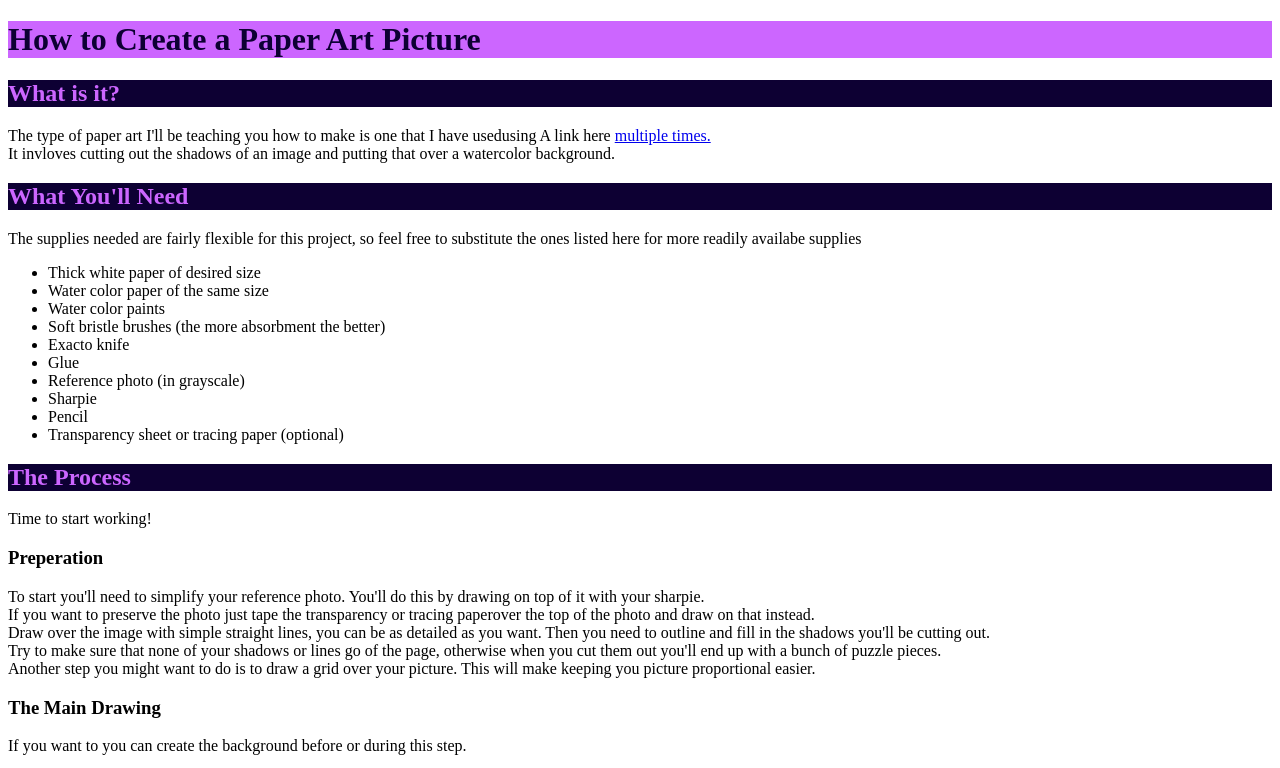
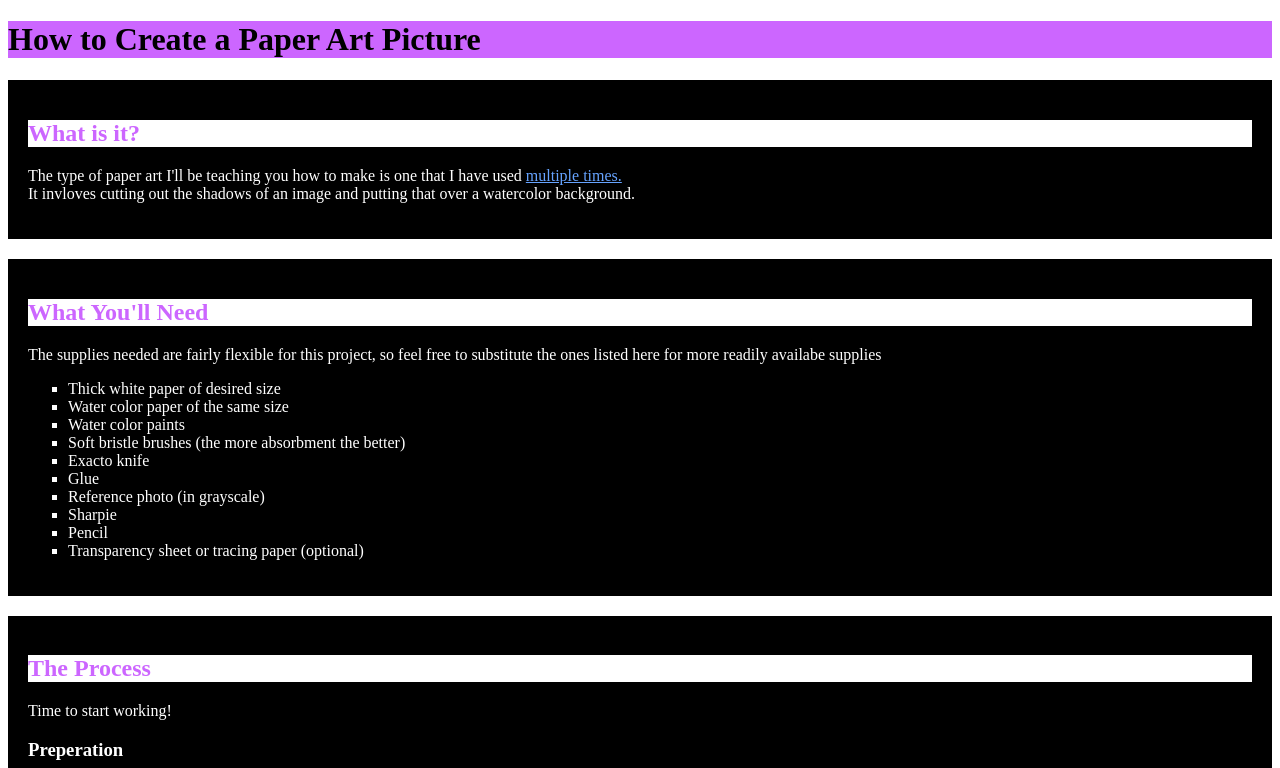
Before and after one commit to SJDose/HowTO, a plain HTML site: page index.html in a window 1280 px wide. Shown: the top 768 px of the page. Drawn offline with Linux system fonts and the light colour scheme.

Commit message:
update for 4A

```diff
--- a/index.html
+++ b/index.html
@@ -1,17 +1,30 @@
 <!DOCTYPE html>
 <html>
 <head>
+  <style>
+    div.main { background-color:#000000;
+              color:#ffffff;
+              padding:20px;
+              margin:20px 0 20px 0; }
+    a:link {color:#66a3ff;}
+  </style>
+</head>
+<body>
 
 <!-- used h1 for title, also a comment! -->
-<h1 style="background-color:#cc66ff;color:#0d0033;">How to Create a Paper Art Picture</h1>
+<h1 style="background-color:#cc66ff;color:#000000;">How to Create a Paper Art Picture</h1>
+
+<div class="main">
   <!-- h2 for subtitle -->
-  <h2 style="background-color:#0d0033;color:#cc66ff"> What is it?</h2>
+  <h2 style="background-color:#ffffff;color:#cc66ff"> What is it?</h2>
     <!-- p for my paragraph -->
-    <p>The type of paper art I'll be teaching you how to make is one that I have used<!-->using A link here</--> <a href="https://www.instagram.com/p/BXhEQGQl4GM/?taken-by=lastlamb_art" target="_blank">multiple times.</a>
+    <p>The type of paper art I'll be teaching you how to make is one that I have used<!-- using A link here/--> <a href="https://www.instagram.com/p/BXhEQGQl4GM/?taken-by=lastlamb_art" target="_blank">multiple times.</a>
     <br>It invloves cutting out the shadows of an image and putting that over a watercolor background. </p>
-  <h2 style="background-color:#0d0033;color:#cc66ff;">What You'll Need</h2>
+</div>
+<div class="main">
+  <h2 style="background-color:#ffffff;color:#cc66ff;">What You'll Need</h2>
     <p>The supplies needed are fairly flexible for this project, so feel free to substitute the ones listed here for more readily availabe supplies</p>
-    <ul><!-- I used an unodered list -->
+    <ul style="list-style-type:square"><!-- I used an unodered list -->
       <li>Thick white paper of desired size</li><!-- with list items -->
       <li>Water color paper of the same size</li>
       <li>Water color paints</li>
@@ -23,7 +36,9 @@
       <li>Pencil</li>
       <li>Transparency sheet or tracing paper (optional) </li>
     </ul>
-  <h2 style="background-color:#0d0033;color:#cc66ff;">The Process</h2>
+</div>
+<div class="main">
+  <h2 style="background-color:#ffffff;color:#cc66ff;">The Process</h2>
       <p>Time to start working!</p>
     <h3>Preperation</h3>
       <p>To start you'll need to simplify your reference photo. You'll do this by drawing on top of it with your sharpie.
@@ -49,21 +64,22 @@
 
     <h3>Put It Together</h3>
       <p>Now just glue your drawing to the background and you have your masterpeice!</p>
+</div>
 <!-- table time -->
 <table style="width:100%;">
     <tr><!-- table row -->
       <!-- table header -->
       <th colespan="2">About the Author</th>
+
     </tr>
 
     <tr>
       <!-- table cell -->
       <!-- and a picture -->
-      <td><img src="https://sjdose.github.io/HowTO/Images/WIN_20170918_21_22_07_Pro/" alt="my face" Style="width:50px;height:"></td>
+      <td><img src="https://sjdose.github.io/HowTO/Images/me.jpg.jpg" alt="my face" Style="width:50px;height50px:"></td>
       <td>Stephanie Dose is a junior at MVL in New Ulm Minnesota. She is taking a web design class online and is completly new to this type of computer science.She is also juggling other classes, a job and Student Council projects. As a result she is a bad procrastinator.</th>
     </tr>
 </table>
 </body>
 
-</style>
 </html>
```
